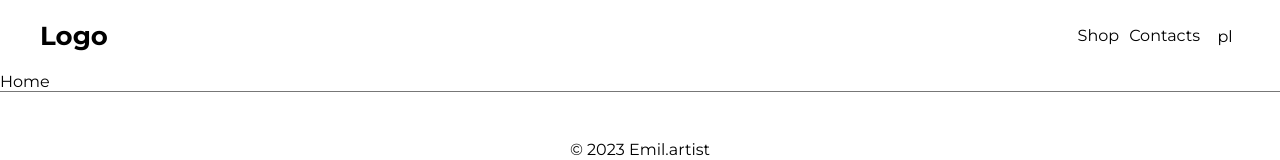
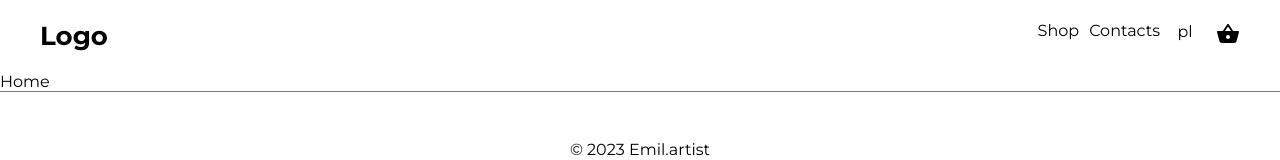
Before and after one commit to vladimirkozak/emil.artist.github.io, a React (Create React App) app in the folder client/: page / in a window 1280 px wide. Shown: the top 160 px of the page. Built offline with nearby package versions, Linux system fonts and the light colour scheme.

Commit message:
feat: add material icons

```diff
--- a/client/package.json
+++ b/client/package.json
@@ -3,6 +3,10 @@
   "version": "0.1.0",
   "private": true,
   "dependencies": {
+    "@emotion/react": "^11.10.8",
+    "@emotion/styled": "^11.10.8",
+    "@mui/icons-material": "^5.11.16",
+    "@mui/material": "^5.12.2",
     "@testing-library/jest-dom": "^5.16.5",
     "@testing-library/react": "^13.4.0",
     "@testing-library/user-event": "^13.5.0",
--- a/client/src/Layout/Navbar/Navbar.js
+++ b/client/src/Layout/Navbar/Navbar.js
@@ -2,6 +2,7 @@ import { useState } from 'react';
 import { NavLink } from "react-router-dom";
 import './Navbar.scss';
 import { useTranslation } from 'react-i18next';
+import ShoppingBasketIcon from '@mui/icons-material/ShoppingBasket';
 
 const Navbar = () => {
   const { t, i18n: {changeLanguage} } = useTranslation();
@@ -51,6 +52,11 @@ const Navbar = () => {
                 {lang}
               </button>
             </li>
+            <li className="navigation__item">
+              <button className='navigation__btn-lang'>
+                <ShoppingBasketIcon />
+              </button>
+            </li>
           </ul>
         </nav>
       </header>
```
Also changed, not shown: 1 other file (tests, documents, lock files or other folders).
